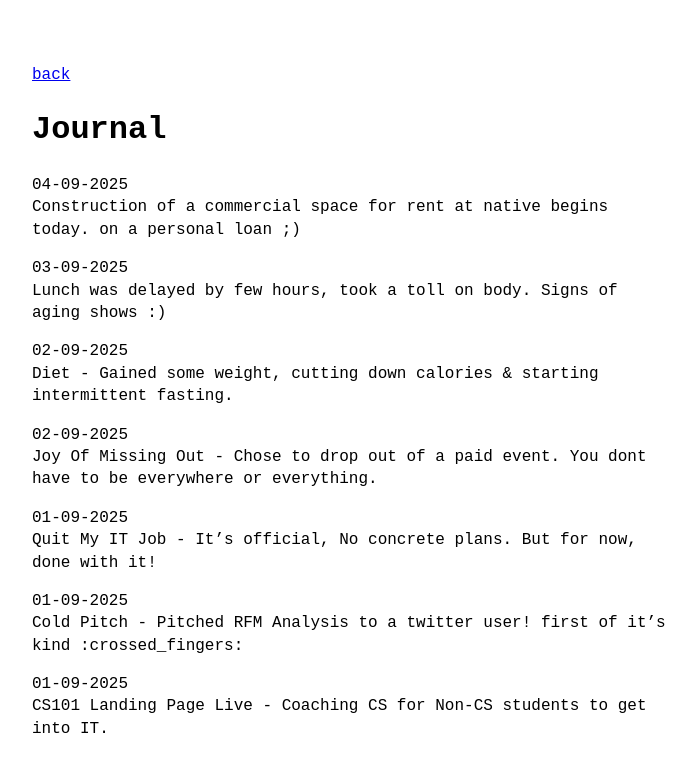
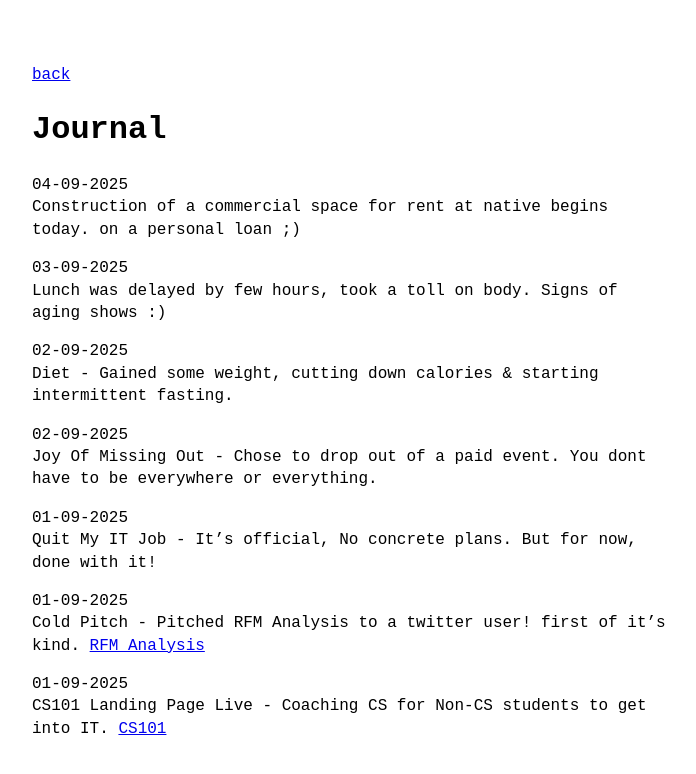
Before and after one commit to VallarasuS/Vallarasu.in, a Jekyll site: the page built from docs/open-journal.md, in a window 1280 px wide. Shown: the top 774 px of the page, without its empty margins (288-984 px from the left). Built offline with Jekyll 4.4.1, drawn with Linux system fonts in a browser that asks for light colours.

Commit message:
Update open-journal.md

```diff
--- a/docs/open-journal.md
+++ b/docs/open-journal.md
@@ -19,7 +19,7 @@ Joy Of Missing Out - Chose to drop out of a paid event. You dont have to be ever
 Quit My IT Job - It's official, No concrete plans. But for now, done with it!
 
 01-09-2025<br>
-Cold Pitch - Pitched RFM Analysis to a twitter user! first of it's kind :crossed_fingers:
+Cold Pitch - Pitched RFM Analysis to a twitter user! first of it's kind. [RFM Analysis](https://vallarasu.in/r/rfm-analysis)
 
 01-09-2025<br>
-CS101 Landing Page Live - Coaching CS for Non-CS students to get into IT.
+CS101 Landing Page Live - Coaching CS for Non-CS students to get into IT. [CS101](https://cs101.in/)
```
